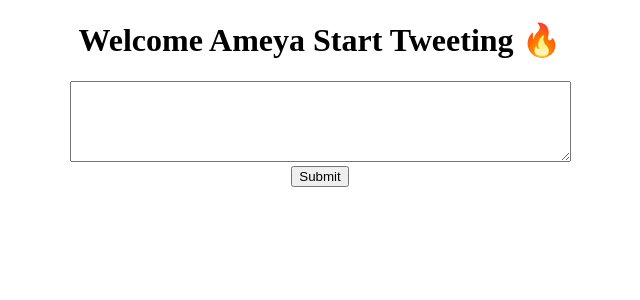
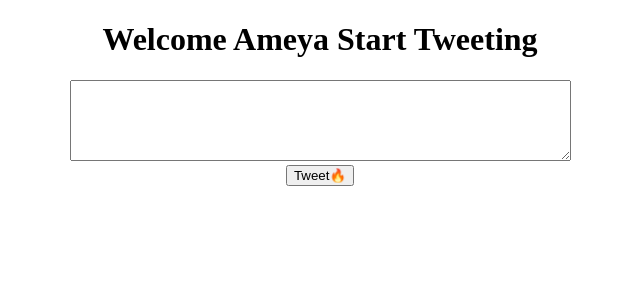
Before and after one commit to ameya-6964/simple-tweet-app, a React (Create React App) app: page / in a window 1280 px wide. Shown: the top 300 px of the page, without its empty margins (320-960 px from the left). Built offline with nearby package versions, Linux system fonts and the light colour scheme.

Commit message:
Minor Fixes

```diff
--- a/src/App.js
+++ b/src/App.js
@@ -9,7 +9,7 @@ function App() {
   const [tweets,setTweets] = useState([]);
   return (
   <div className='App'>
-    <h1> Welcome {name} Start Tweeting 🔥</h1>
+    <h1> Welcome {name} Start Tweeting </h1>
     <CreateTweet textInput={textInput} setTextInput={setTextInput} tweets={tweets} setTweets={setTweets} />
     <TweetList name={name} tweets={tweets} setTweets={setTweets} />
   </div>
--- a/src/components/CreateTweet.js
+++ b/src/components/CreateTweet.js
@@ -21,7 +21,7 @@ const submitTweetHandler = (e) =>
       <form onSubmit={submitTweetHandler}>
        <textarea onChange={userInputHandler} value={textInput} cols="60" rows="5" ></textarea>
        <div>
-       <button> Submit </button>
+       <button> Tweet🔥 </button>
        </div>
       </form>
     </div>
--- a/src/components/Tweet.js
+++ b/src/components/Tweet.js
@@ -3,10 +3,6 @@ import '../App.css';
 
 const Tweet = ({name, tweet,tweets,setTweets }) => {
 
-  /* console.log(name)
-  console.log(tweet)
-  console.log(tweets)
-  console.log(setTweets) */
   //! Delete Function
 
   const deleteTweet = () => {
@@ -15,8 +11,8 @@ const Tweet = ({name, tweet,tweets,setTweets }) => {
 
   return (
     <div className='App'>
-      <h1> Name :{name} </h1>
-      <h3>{tweet.message}</h3>
+      <h2>{tweet.message}</h2>
+      <h4> Twitted By {name} </h4>
       <button onClick={deleteTweet}>Delete</button>
       <button>Like</button>
     </div>
```
